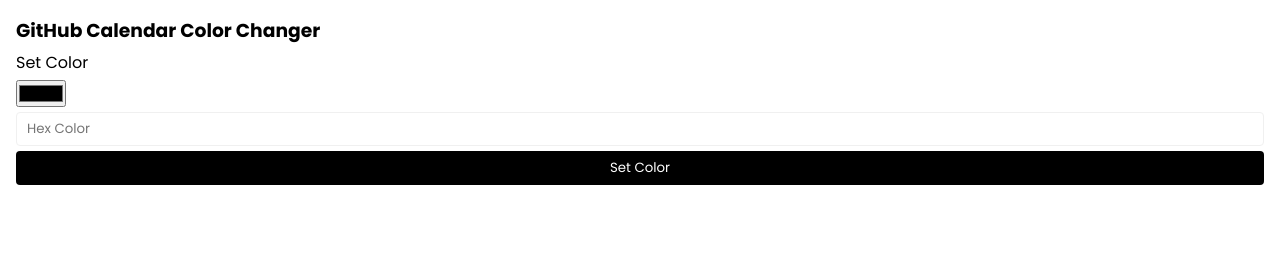
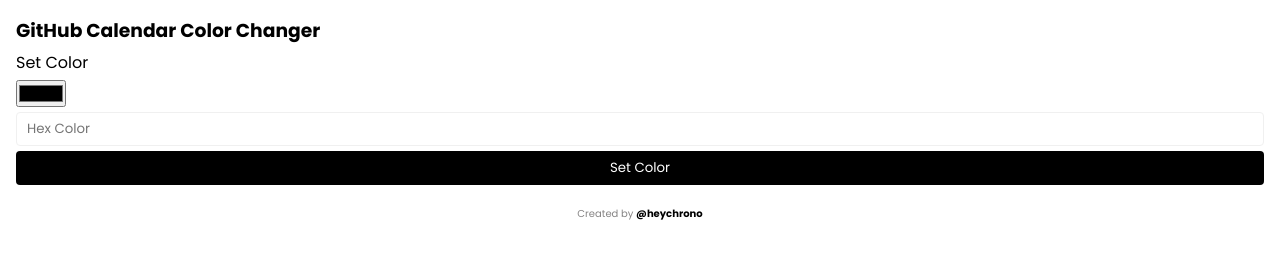
Before and after one commit to xonnu/GitHub-calender-color-changer, a browser extension: page index.html in a window 1280 px wide. Drawn offline with Linux system fonts and the light colour scheme.

Commit message:
💄 Creator credit added

```diff
--- a/index.html
+++ b/index.html
@@ -14,6 +14,7 @@
       <input type="color" id="set-color-input-picker">
       <input type="text" id="set-color-input" placeholder="Hex Color">
       <button type="button" id="set-color-btn">Set Color</button>
+      <p>Created by <a href="http://heychrono.me" target="_blank" rel="noopener noreferrer">@heychrono</a></p>
   </div>
 </body>
 <script src="popup.js"></script>
--- a/style.css
+++ b/style.css
@@ -24,6 +24,20 @@ img {
   gap: 5px;
 }
 
+.container a {
+  text-decoration: none;
+  color: black;
+  font-weight: 600;
+}
+.container p {
+  color: #868484;
+  margin-top: 16px;
+  display: block;
+  width: 100%;
+  text-align: center;
+  font-size: 10px;
+}
+
 .container input[type="text"] {
   padding: 6px 10px;
   border: 1px solid #f0f0f0;
```
